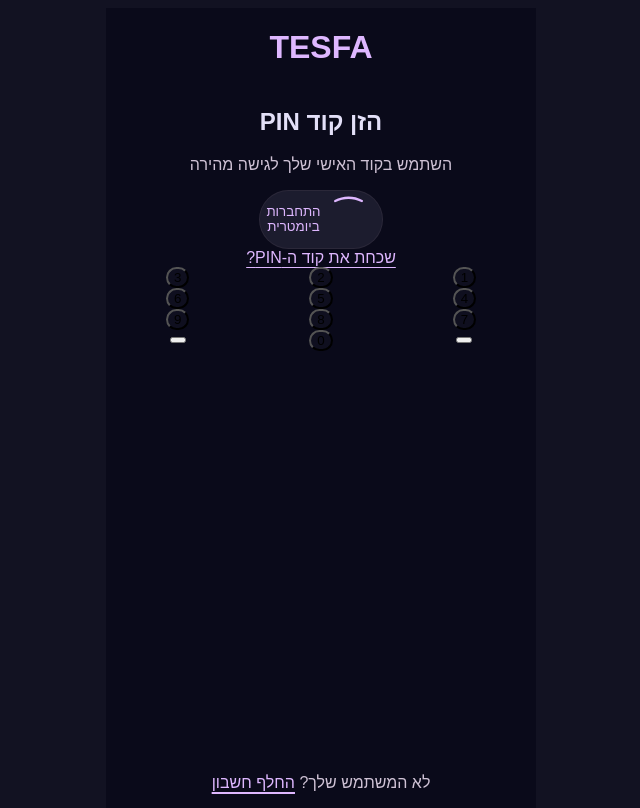
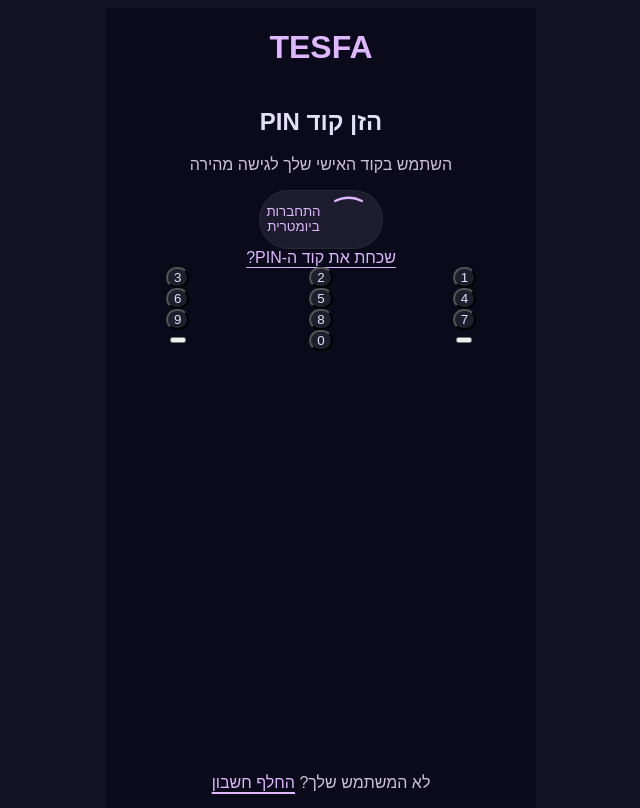
Before and after one commit to almogkehati-cyber/almog, a Next.js app: page /login in a window 1280 px wide. Shown: the whole page, without its empty margins (319-959 px from the left). Built offline with nearby package versions, Linux system fonts and the light colour scheme.

Commit message:
FIX: Add text colors to buttons and inputs
- Login numpad: Added text-[#e3e0f8] so numbers are visible
- PIN setup numpad: Added text color
- Register inputs: Added visible border and placeholder styling
- All forms now display properly

```diff
--- a/app/login/page.tsx
+++ b/app/login/page.tsx
@@ -105,7 +105,7 @@ export default function LoginPage() {
             <button
               key={num}
               onClick={() => handleNumberPress(num.toString())}
-              className="w-16 h-16 mx-auto rounded-full bg-[#0F0F1F] flex items-center justify-center text-2xl font-semibold hover:bg-[#1C1C2E] active:scale-90 transition-all"
+              className="w-16 h-16 mx-auto rounded-full bg-[#1e1e2f] flex items-center justify-center text-2xl font-semibold text-[#e3e0f8] hover:bg-[#29283a] active:scale-90 transition-all"
               style={{ fontFamily: 'Plus Jakarta Sans, sans-serif' }}
             >
               {num}
@@ -122,7 +122,7 @@ export default function LoginPage() {
           </div>
           <button
             onClick={() => handleNumberPress('0')}
-            className="w-16 h-16 mx-auto rounded-full bg-[#0F0F1F] flex items-center justify-center text-2xl font-semibold hover:bg-[#1C1C2E] active:scale-90 transition-all"
+            className="w-16 h-16 mx-auto rounded-full bg-[#1e1e2f] flex items-center justify-center text-2xl font-semibold text-[#e3e0f8] hover:bg-[#29283a] active:scale-90 transition-all"
             style={{ fontFamily: 'Plus Jakarta Sans, sans-serif' }}
           >
             0
--- a/app/pin-setup/page.tsx
+++ b/app/pin-setup/page.tsx
@@ -115,7 +115,7 @@ export default function PinSetupPage() {
             <button
               key={num}
               onClick={() => handleNumberPress(num.toString())}
-              className="flex items-center justify-center py-6 rounded-2xl transition-all active:scale-90 active:bg-[#deb7ff]/10"
+              className="flex items-center justify-center py-6 rounded-2xl transition-all active:scale-90 active:bg-[#deb7ff]/10 text-[#e3e0f8]"
             >
               <span
                 className="text-3xl font-semibold"
@@ -134,7 +134,7 @@ export default function PinSetupPage() {
           </button>
           <button
             onClick={() => handleNumberPress('0')}
-            className="flex items-center justify-center py-6 rounded-2xl transition-all active:scale-90 active:bg-[#deb7ff]/10"
+            className="flex items-center justify-center py-6 rounded-2xl transition-all active:scale-90 active:bg-[#deb7ff]/10 text-[#e3e0f8]"
           >
             <span
               className="text-3xl font-semibold"
--- a/app/register/page.tsx
+++ b/app/register/page.tsx
@@ -80,7 +80,7 @@ export default function RegisterPage() {
                 type="text"
                 value={fullName}
                 onChange={(e) => setFullName(e.target.value)}
-                className="w-full px-4 py-4 rounded-xl outline-none transition-all bg-[#1e1e2f] text-[#e3e0f8] border-2 border-transparent focus:border-[#deb7ff]"
+                className="w-full px-4 py-4 rounded-xl outline-none transition-all bg-[#1e1e2f] text-[#e3e0f8] border border-[#4c4353]/50 focus:border-[#deb7ff] placeholder:text-[#cfc2d5]/50"
                 placeholder="הזן שם מלא"
               />
             </div>
@@ -94,7 +94,7 @@ export default function RegisterPage() {
                 type="email"
                 value={email}
                 onChange={(e) => setEmail(e.target.value)}
-                className="w-full px-4 py-4 rounded-xl outline-none transition-all bg-[#1e1e2f] text-[#e3e0f8] border-2 border-transparent focus:border-[#deb7ff]"
+                className="w-full px-4 py-4 rounded-xl outline-none transition-all bg-[#1e1e2f] text-[#e3e0f8] border border-[#4c4353]/50 focus:border-[#deb7ff] placeholder:text-[#cfc2d5]/50"
                 placeholder="example@email.com"
               />
             </div>
@@ -108,7 +108,7 @@ export default function RegisterPage() {
                 type="tel"
                 value={phone}
                 onChange={(e) => setPhone(e.target.value)}
-                className="w-full px-4 py-4 rounded-xl outline-none transition-all bg-[#1e1e2f] text-[#e3e0f8] border-2 border-transparent focus:border-[#deb7ff]"
+                className="w-full px-4 py-4 rounded-xl outline-none transition-all bg-[#1e1e2f] text-[#e3e0f8] border border-[#4c4353]/50 focus:border-[#deb7ff] placeholder:text-[#cfc2d5]/50"
                 placeholder="05X-XXXXXXX"
               />
             </div>
```
